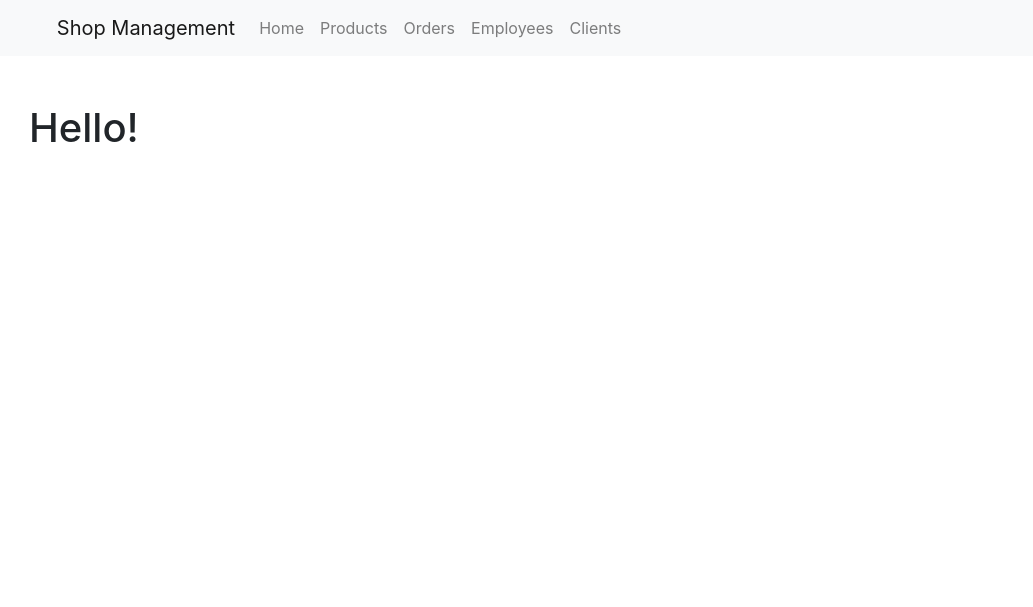
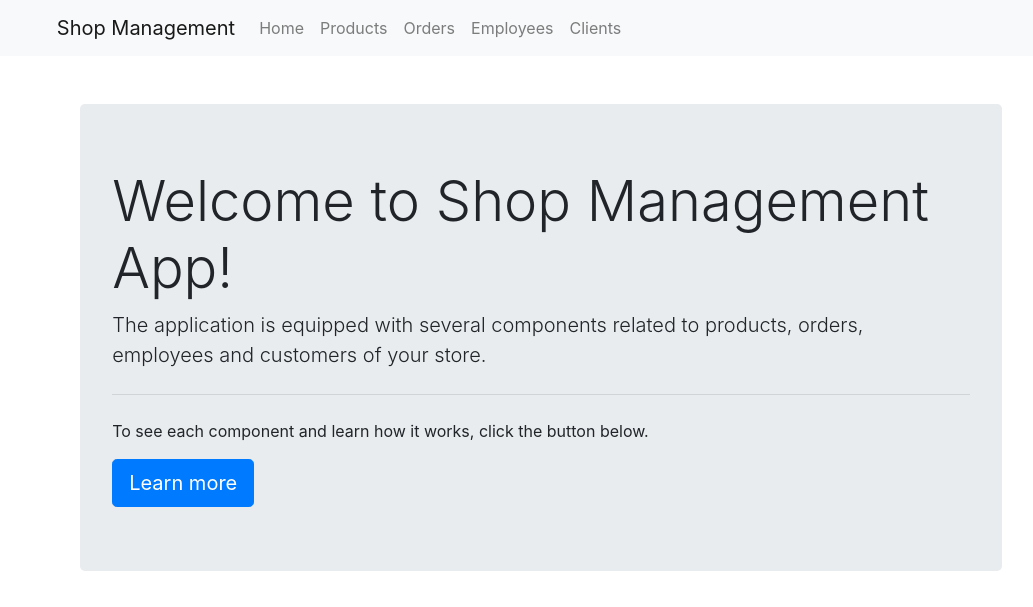
Before and after one commit to Endrju00/ShopManager, a Django app: page / in a window 1280 px wide. Shown: the top 607 px of the page, without its empty margins (99-1132 px from the left). Before the commit the page ends 142 px from the top, so only its background shows below. Run offline with Django 3.2, Linux system fonts and the light colour scheme.

Commit message:
Create homepage #5

```diff
--- a/project/templates/home.html
+++ b/project/templates/home.html
@@ -1,5 +1,15 @@
 {% extends "base.html" %}
 
 {% block content %}
-    <h1>Hello!</h1>
+    <div class="jumbotron" style="width: 90%; margin-left: 5%;">
+        <h1 class="display-4">Welcome to Shop Management App!</h1>
+        <p class="lead">The application is equipped with several components related to products, orders, employees and customers of your store.</p>
+        <hr class="my-4">
+        <p>To see each component and learn how it works, click the button below.</p>
+        <a class="btn btn-primary btn-lg" href="#" role="button">Learn more</a>
+    </div><br>
+    <div style="width: 90%; margin-left: 5%; text-align: center;">
+        <img src="https://cdn.dribbble.com/users/812639/screenshots/6486869/shooping_1-800x600.gif" alt="this slowpoke moves"  width="500" />
+    </div>
+
 {% endblock %}
```
